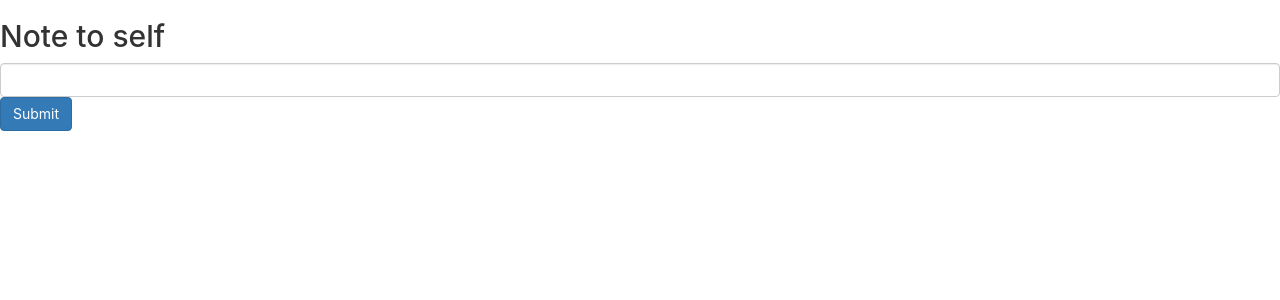
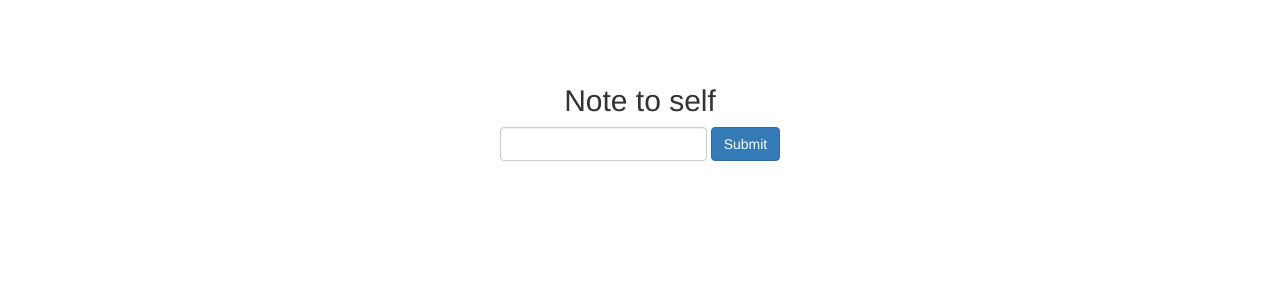
Before and after one commit to CesarAdan1/React-Testing, a React (Create React App) app: page / in a window 1280 px wide. Shown: the top 300 px of the page. Built offline with nearby package versions, Linux system fonts and the light colour scheme.

Commit message:
stateintoaForm

```diff
--- a/src/Components/App.js
+++ b/src/Components/App.js
@@ -2,13 +2,23 @@
 import { Form, FormControl, Button } from 'react-bootstrap';
 
 class App extends Component {
+  constructor(){
+    super();
+
+    this.state = {
+      text: '',
+
+    }
+  }
+
   render() {
     return (
       <div>
         <h2>Note to self</h2>
-        <Form>
-            <FormControl />
-            <Button>Submit</Button>
+        <Form inline>
+            <FormControl onChange={e =>this.setState({ text: e.target.value})} />
+            {' '}
+            <Button onClick={() => console.log(this.state)}>Submit</Button>
         </Form>
       </div>
     )
--- a/src/index.css
+++ b/src/index.css
@@ -1,14 +1,5 @@
 body {
-  margin: 0;
-  padding: 0;
-  font-family: -apple-system, BlinkMacSystemFont, "Segoe UI", "Roboto", "Oxygen",
-    "Ubuntu", "Cantarell", "Fira Sans", "Droid Sans", "Helvetica Neue",
-    sans-serif;
-  -webkit-font-smoothing: antialiased;
-  -moz-osx-font-smoothing: grayscale;
+  text-align: center;
+  padding: 5%;
+
 }
-
-code {
-  font-family: source-code-pro, Menlo, Monaco, Consolas, "Courier New",
-    monospace;
-}
```
